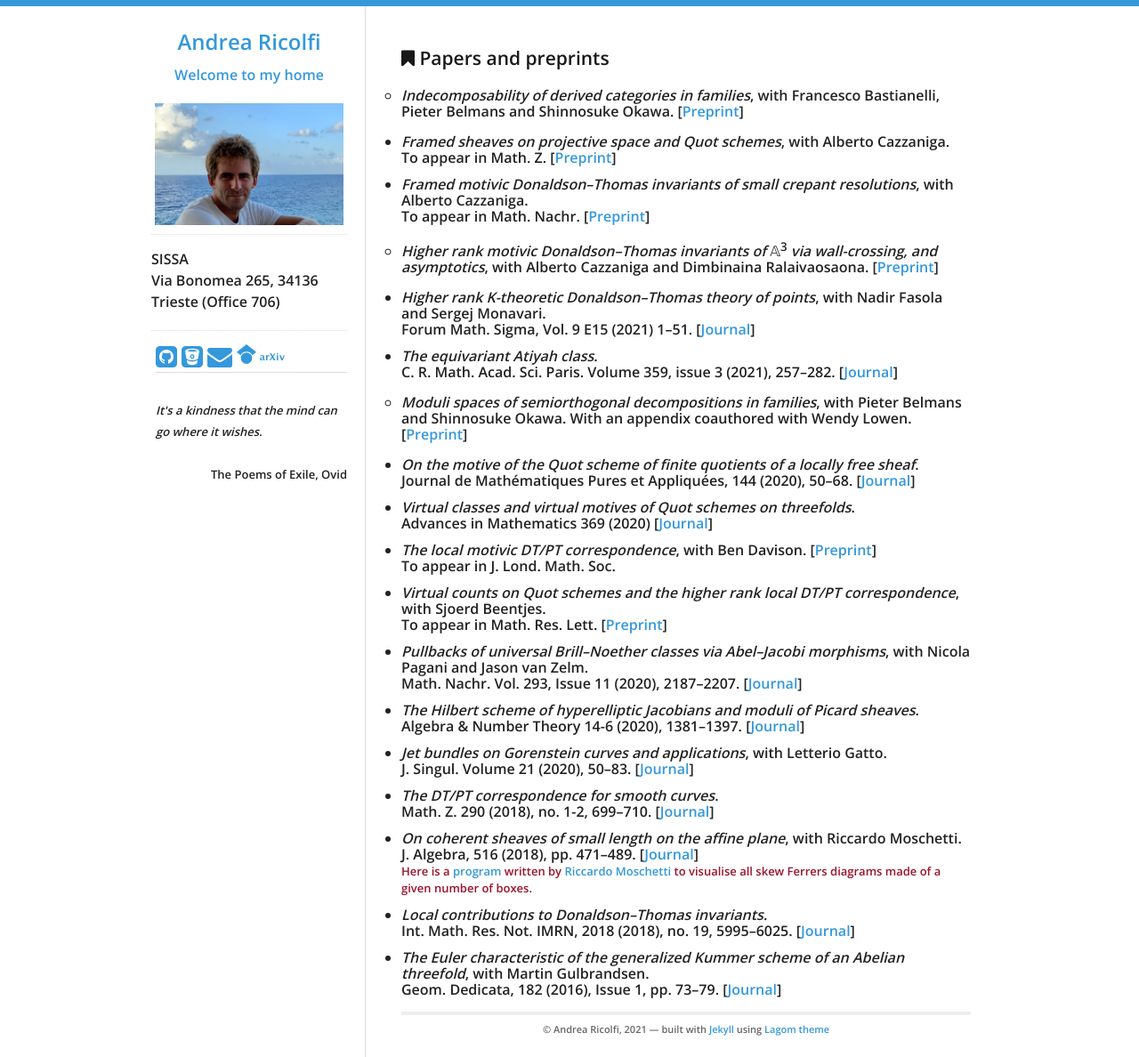
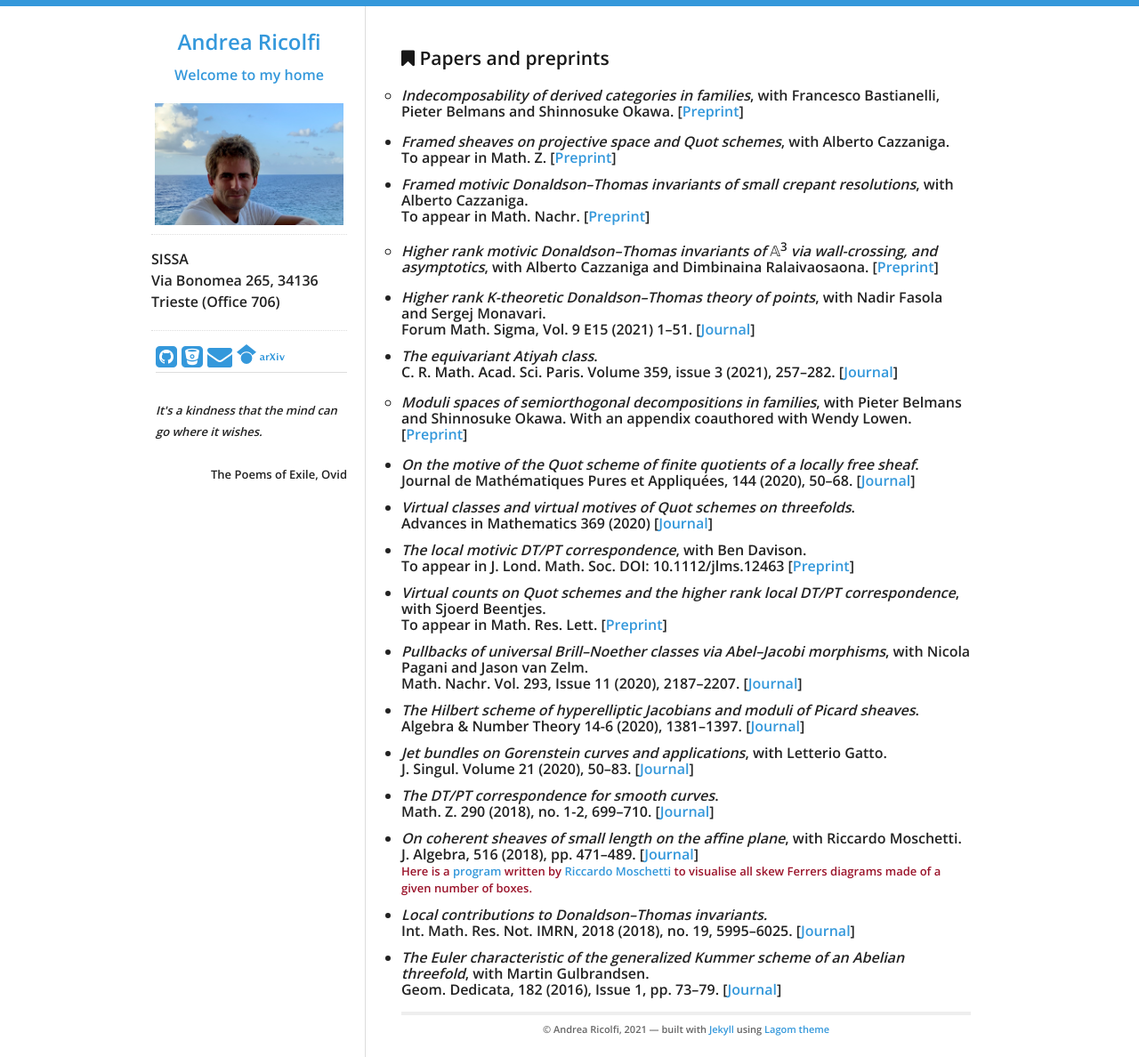
Before and after one commit to atricolfi/atricolfi.github.io, a Jekyll site: the page built from MATHEMATICS/Papers.html, in a window 1280 px wide. Shown: the whole page at 89% size. Built offline with Jekyll 4.4.1, drawn with Linux system fonts in a browser that asks for light colours.

Commit message:
Update Papers.html

```diff
--- a/MATHEMATICS/Papers.html
+++ b/MATHEMATICS/Papers.html
@@ -66,8 +66,8 @@ Advances in Mathematics 369 (2020) [<a href="https://www.sciencedirect.com/scien
 
 
     <li><em>The local motivic DT/PT correspondence</em>, with Ben Davison.
-  [<a href="https://arxiv.org/abs/1905.12458">Preprint</a>] <br>
-To appear in J. Lond. Math. Soc. </li>
+  <br>
+To appear in J. Lond. Math. Soc. DOI: 10.1112/jlms.12463 [<a href="https://arxiv.org/abs/1905.12458">Preprint</a>] </li>
 
 
     <li><em>Virtual counts on Quot schemes and the higher rank local DT/PT correspondence</em>, with Sjoerd Beentjes.
```
